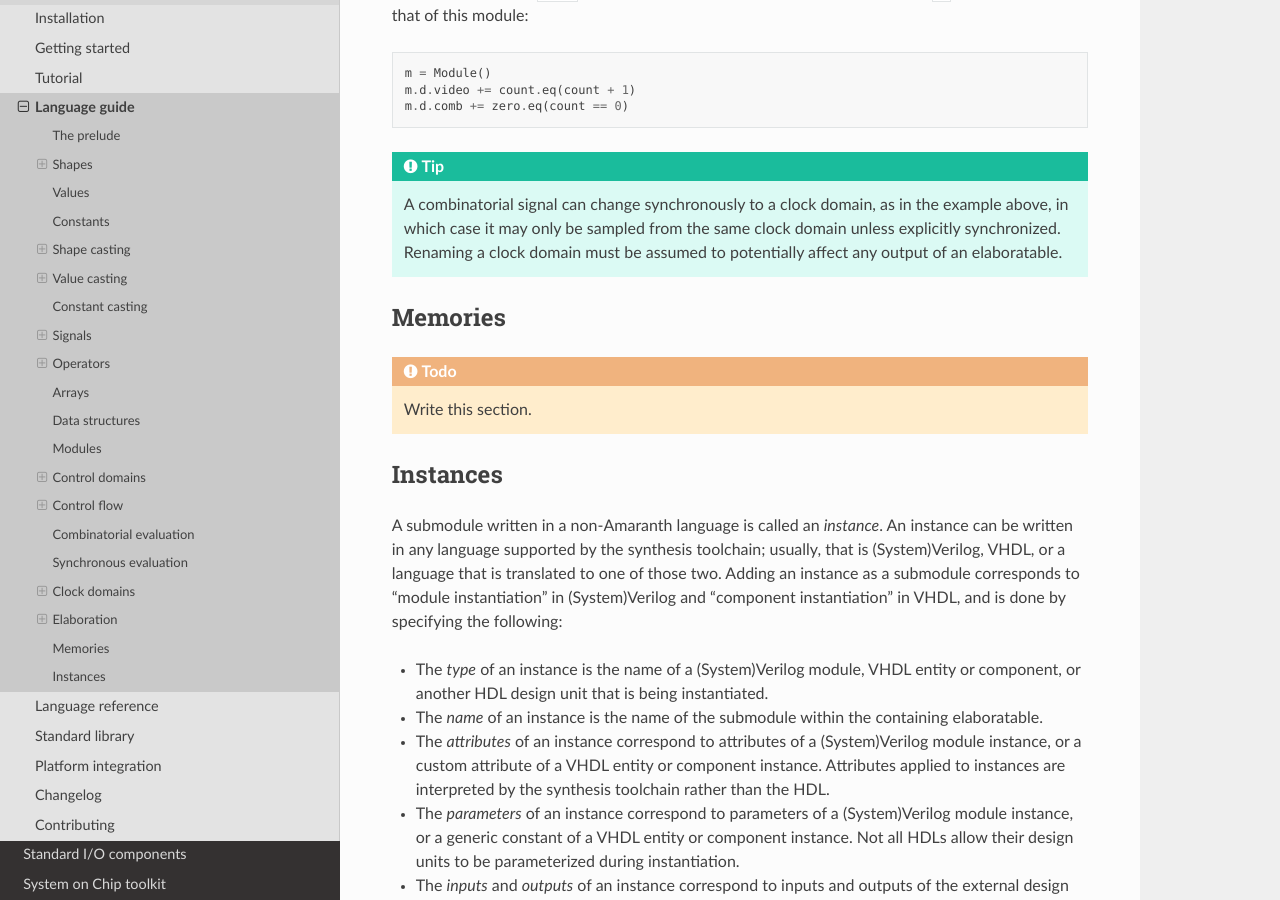
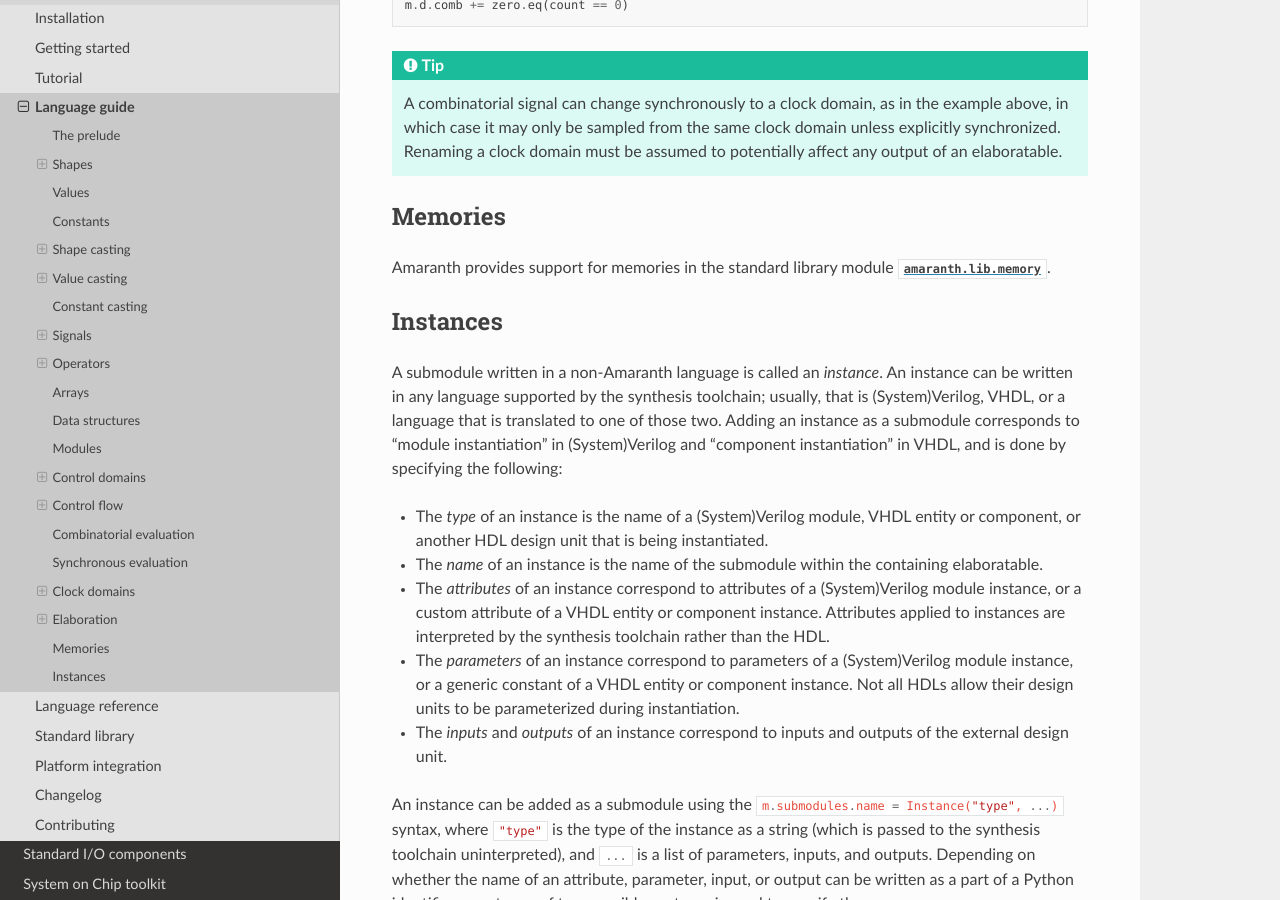
Before and after one commit to amaranth-lang/amaranth, a Sphinx documentation site: the page built from docs/guide.rst, in a window 1280 px wide and 900 px high, scrolled down 34689 px. Built offline with Sphinx 7.4.7 and the Read the Docs theme 2.0.0, drawn with Linux system fonts in a browser that asks for light colours; pages that are not in the unit, such as notebooks, are missing from menus; the version number could not be read and is left out; some of the changed text lies outside the part shown.

Commit message:
docs: add stub `stdlib/memory`, mark `guide` as done.

```diff
--- a/docs/guide.rst
+++ b/docs/guide.rst
@@ -7,10 +7,6 @@
 ##############
 
 .. py:currentmodule:: amaranth.hdl
-
-.. warning::
-
-   This guide is a work in progress and is seriously incomplete!
 
 This guide introduces the Amaranth language in depth. It assumes familiarity with synchronous digital logic and the Python programming language, but does not require prior experience with any hardware description language. See the :doc:`tutorial <tutorial>` for a step-by-step introduction to the language, and the :doc:`reference <reference>` for a detailed description of the Python classes that underlie the language's syntax.
 
@@ -1606,7 +1602,7 @@
 Memories
 ========
 
-.. todo:: Write this section.
+Amaranth provides support for memories in the standard library module :mod:`amaranth.lib.memory`.
 
 
 .. _lang-instance:
--- a/docs/stdlib.rst
+++ b/docs/stdlib.rst
@@ -17,6 +17,7 @@
    stdlib/enum
    stdlib/data
    stdlib/wiring
+   stdlib/memory
    stdlib/cdc
    stdlib/coding
    stdlib/fifo
```
Also changed, not shown: docs/stdlib/memory.rst (added, +10 -0 lines).
